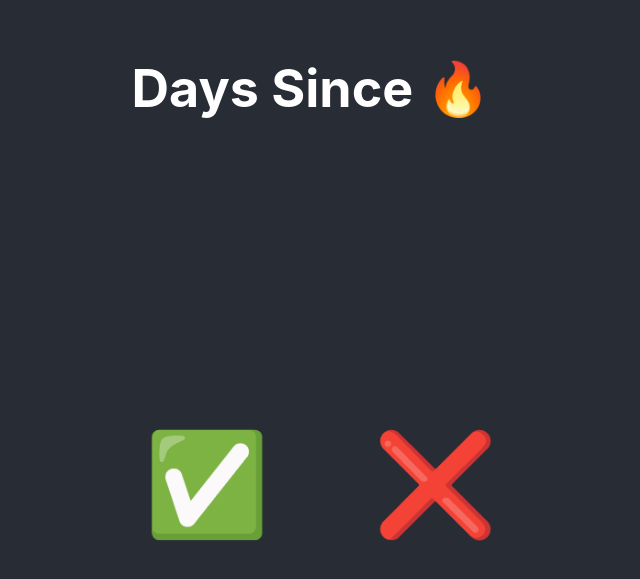
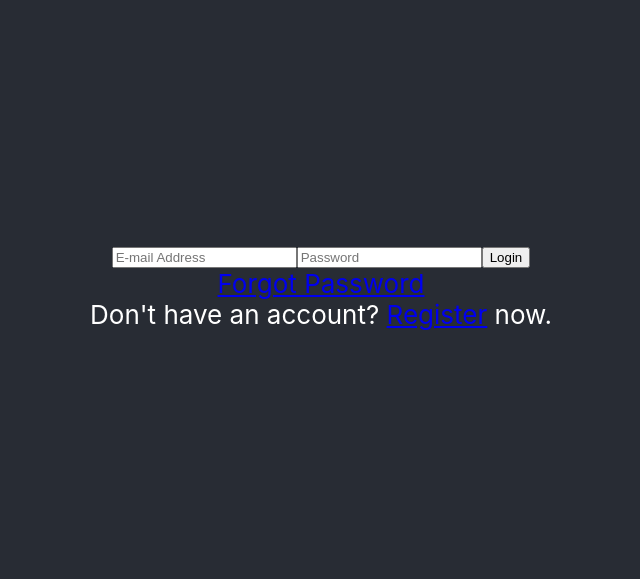
Before and after one commit to davidjungermann/days-since, a React (Create React App) app: page / in a window 1280 px wide. Shown: the part 117-696 px from the top of the page, without its empty margins (319-959 px from the left). Built offline with nearby package versions, Linux system fonts and the light colour scheme; no server answers; the database is empty.

Commit message:
Outlines login

```diff
--- a/package.json
+++ b/package.json
@@ -10,6 +10,9 @@
     "firebase": "^9.1.2",
     "react": "^17.0.2",
     "react-dom": "^17.0.2",
+    "react-firebase-hooks": "^3.0.4",
+    "react-router": "^5.2.1",
+    "react-router-dom": "^5.3.0",
     "react-scripts": "4.0.3",
     "web-vitals": "^1.0.1"
   },
--- a/src/App.js
+++ b/src/App.js
@@ -1,10 +1,17 @@
+import { BrowserRouter as Router, Route, Switch } from "react-router-dom";
 import Counter from "./pages/counter/Counter";
+import Login from "./pages/login/Login";
 import "./App.css";
 
 const App = () => {
   return (
     <div className="App">
-      <Counter />
+      <Router>
+        <Switch>
+          <Route path="/" component={Login} />
+          <Route path="/counter" component={Counter} />
+        </Switch>
+      </Router>
     </div>
   );
 };
--- /dev/null
+++ b/src/auth/authServices.js
@@ -0,0 +1,45 @@
+import {
+  createUserWithEmailAndPassword,
+  signInWithEmailAndPassword,
+  signOut,
+} from "firebase/auth";
+import { auth } from "../db/firestore";
+
+const createUser = (email, password) => {
+  createUserWithEmailAndPassword(auth, email, password)
+    .then((userCredential) => {
+      // Signed in
+      const user = userCredential.user;
+      // ...
+    })
+    .catch((error) => {
+      const errorCode = error.code;
+      const errorMessage = error.message;
+      // ..
+    });
+};
+
+const signInUser = (email, password) => {
+  signInWithEmailAndPassword(auth, email, password)
+    .then((userCredential) => {
+      // Signed in
+      const user = userCredential.user;
+      // ...
+    })
+    .catch((error) => {
+      const errorCode = error.code;
+      const errorMessage = error.message;
+    });
+};
+
+const signOutUser = (email, password) => {
+  signOut(auth)
+    .then(() => {
+      // Sign-out successful.
+    })
+    .catch((error) => {
+      // An error happened.
+    });
+};
+
+export { createUser, signInUser, signOutUser };
--- a/src/pages/login/Login.js
+++ b/src/pages/login/Login.js
@@ -0,0 +1,55 @@
+import React, { useEffect, useState } from "react";
+import { Link, useHistory } from "react-router-dom";
+import { auth } from "../../db/firestore";
+import { useAuthState } from "react-firebase-hooks/auth";
+import { signInUser } from "../../auth/authServices";
+import "./Login.css";
+
+const Login = () => {
+  const [email, setEmail] = useState("");
+  const [password, setPassword] = useState("");
+  const [user, loading, error] = useAuthState(auth);
+
+  const history = useHistory();
+  useEffect(() => {
+    if (loading) {
+      // maybe trigger a loading screen
+      return;
+    }
+    if (user) history.replace("/dashboard");
+  }, [user, loading]);
+
+  return (
+    <div className="login">
+      <div className="login__container">
+        <input
+          type="text"
+          className="login__textBox"
+          value={email}
+          onChange={(e) => setEmail(e.target.value)}
+          placeholder="E-mail Address"
+        />
+        <input
+          type="password"
+          className="login__textBox"
+          value={password}
+          onChange={(e) => setPassword(e.target.value)}
+          placeholder="Password"
+        />
+        <button
+          className="login__btn"
+          onClick={() => signInUser(email, password)}
+        >
+          Login
+        </button>
+        <div>
+          <Link to="/reset">Forgot Password</Link>
+        </div>
+        <div>
+          Don't have an account? <Link to="/register">Register</Link> now.
+        </div>
+      </div>
+    </div>
+  );
+};
+export default Login;
```
Also changed, not shown: src/auth/createUser.js (deleted, +0 -18 lines), src/auth/signInUser.js (deleted, +0 -17 lines), src/auth/signOutUser.js (deleted, +0 -14 lines), src/pages/login/Login.css (added), 1 other file (tests, documents, lock files or other folders).
